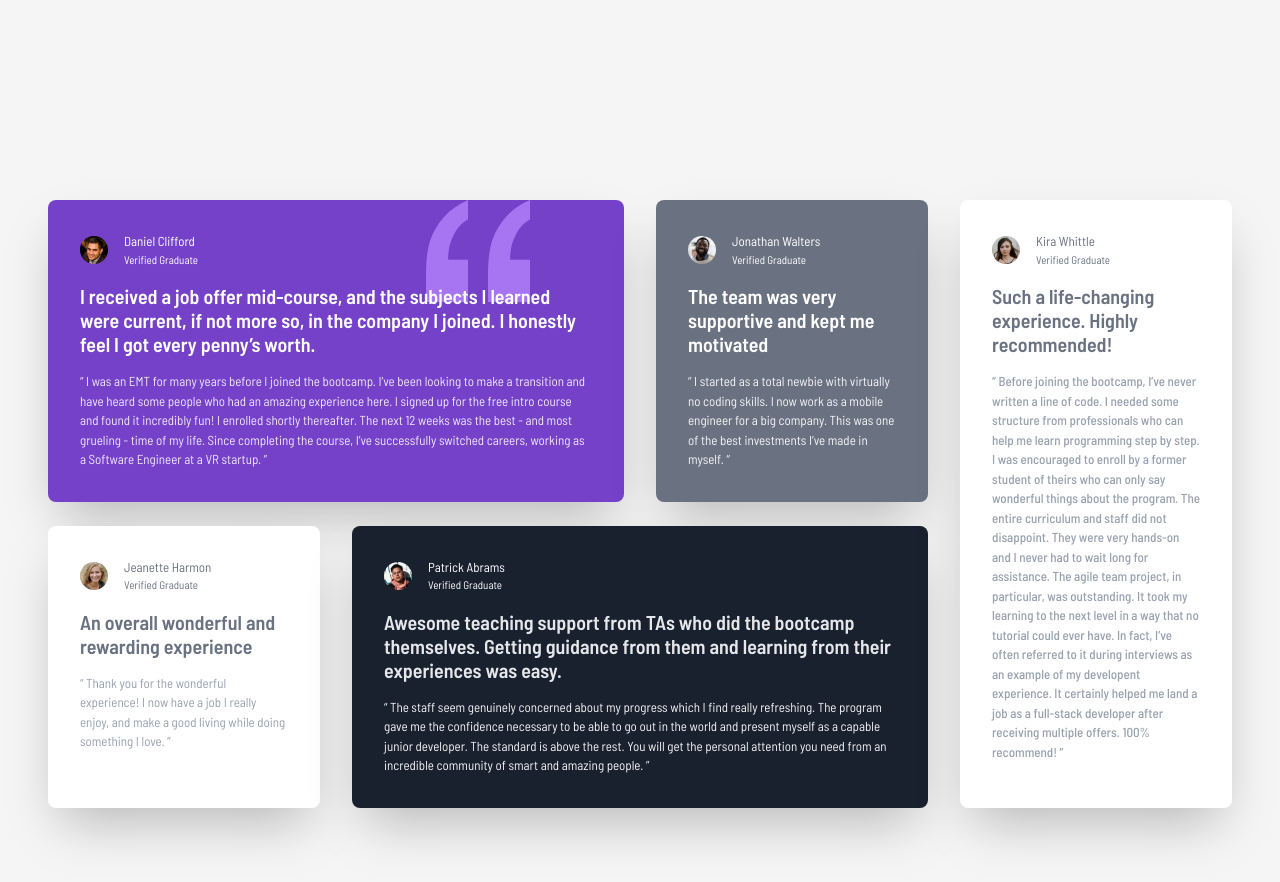
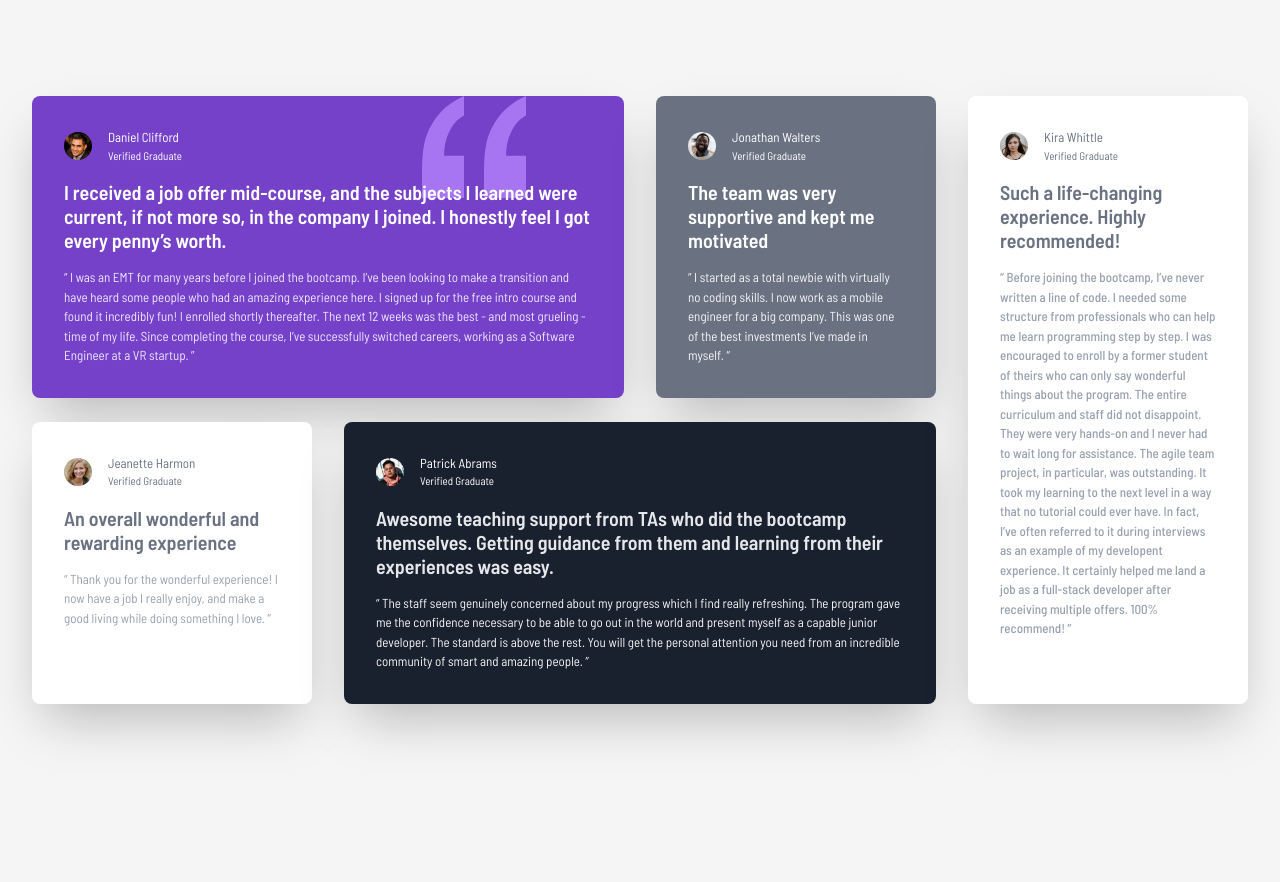
Before and after one commit to pauljomy/testimonials, a website built with Vite: page index.html in a window 1280 px wide. After the commit the page ends 800 px from the top, so only its background shows below. Built offline with nearby package versions, Linux system fonts and the light colour scheme.

Commit message:
updated the margin

```diff
--- a/index.html
+++ b/index.html
@@ -5,9 +5,11 @@
     <meta name="viewport" content="width=device-width, initial-scale=1.0" />
     <link href="/src/style.css" rel="stylesheet" />
   </head>
-  <body class="bg-[#F6F5F6] max-w-360 mx-auto">
+  <body
+    class="bg-[#F6F5F6] max-w-360 mx-auto min-h-screen my-auto flex items-center justify-center self-center"
+  >
     <main
-      class="mx-8 my-12 text-white font-family-default grid grid-cols-1 gap-8 md:my-16 md:mx-12 xl:my-50 md:grid-cols-2 xl:grid-cols-4 xl:gap-x-8 xl:gap-y-6"
+      class="mx-8 my-12 text-white font-family-default grid grid-cols-1 gap-8 md:grid-cols-2 xl:grid-cols-4 xl:gap-x-8 xl:gap-y-6"
     >
       <div
         class="p-8 rounded-lg bg-purple-500 md:col-span-2 shadow-2xl md:bg-[url('/src/assets/img/bg-pattern-quotation.svg')] md:bg-no-repeat md:bg-position-[80%_0]"
```
